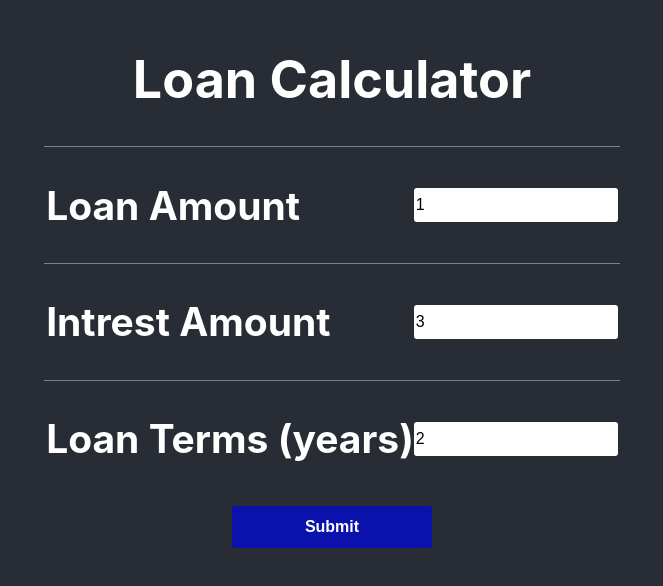
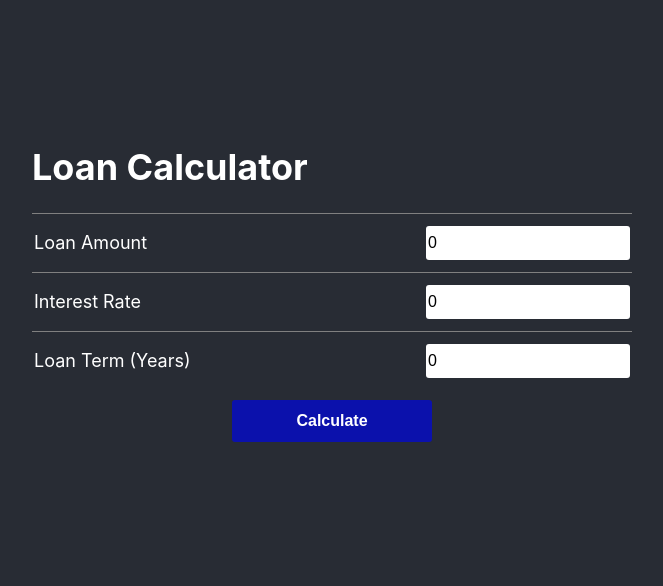
Before and after one commit to Axhar85/loan-calculator, a React (Create React App) app: page / in a window 1280 px wide. Shown: the part 114-700 px from the top of the page, without its empty margins (308-971 px from the left). Built offline with nearby package versions, Linux system fonts and the light colour scheme.

Commit message:
app is functioning

```diff
--- a/src/LoanCalculator.tsx
+++ b/src/LoanCalculator.tsx
@@ -1,36 +1,40 @@
-import './LoanCalculator.css';
+import "./LoanCalculator.css";
 import LoanJS from "loanjs";
-import { useState } from 'react';
+import { useState } from "react";
 
 export default function LoanCalculator() {
   const [values, setValues] = useState({
-        "loan-amount": 1,
-        "loan-term": 2,
-        "intrest-rate": 3
+    "loan-amount": 0,
+    "loan-term": 0,
+    "interest-rate": 0,
   });
-    const [installments, setInstallments] =  useState([]);
+  const [installments, setInstallments] = useState([]);
 
   const handleInputChange = (event: any) => {
-        const { name, value} = event.target;
+    const { name, value } = event.target;
 
     setValues({
       ...values,
-            [name]: values
+      [name]: value,
     });
   };
+
   const handleSubmit = (event: any) => {
     event.preventDefault();
+
     calculate(
       values["loan-amount"],
       values["loan-term"],
-            values["intrest-rate"]
+      values["interest-rate"]
     );
   };
+
   const calculate = (amount: number, years: number, rate: number) => {
-        var loan = new LoanJS.Loan(amount, years * 12, rate);
-        setInstallments(loan.installments)
+    const loan = new LoanJS.Loan(amount, years * 12, rate);
 
+    setInstallments(loan.installments);
   };
+
   const amountFormat = (amount: number) =>
     new Intl.NumberFormat("en-US", {
       style: "currency",
@@ -38,11 +42,12 @@ export default function LoanCalculator() {
     }).format(amount);
 
   return (
-        <div>
+    <div className="loan-calculator-container">
+      <h1>Loan Calculator</h1>
+
       <form onSubmit={handleSubmit}>
-            <h1>Loan Calculator</h1>
         <div className="form-item">
-            <h2>Loan Amount</h2>
+          <label htmlFor="loan-amount">Loan Amount</label>
           <div className="form-input">
             <input
               type="number"
@@ -54,38 +59,38 @@ export default function LoanCalculator() {
           </div>
         </div>
         <div className="form-item">
-            <h2>Intrest Amount</h2>
+          <label htmlFor="interest-rate">Interest Rate</label>
           <div className="form-input">
             <input
               type="number"
-                    name="intrest-rate-amount"
+              name="interest-rate"
               placeholder="0"
-                    value={values["intrest-rate"]}
+              value={values["interest-rate"]}
               onChange={handleInputChange}
             />
           </div>
         </div>
         <div className="form-item">
-            <h2>Loan Terms (years)</h2>
+          <label htmlFor="loan-term">Loan Term (Years)</label>
           <div className="form-input">
             <input
               type="number"
-                name="loan-term-amount"
+              name="loan-term"
               placeholder="0"
               value={values["loan-term"]}
               onChange={handleInputChange}
             />
           </div>
         </div>
-        < div className= "form-action">
+        <div className="form-action">
           <input
             type="submit"
-                name="Calculate"
+            value="Calculate"
             className="calculate-button"
-                />
-
+          ></input>
         </div>
       </form>
+
       {!!installments?.length && (
         <table>
           <thead>
@@ -112,6 +117,5 @@ export default function LoanCalculator() {
         </table>
       )}
     </div>
-
-    )
-};
+  );
+}
```
Lines whose indentation alone changed are shown as unchanged.
